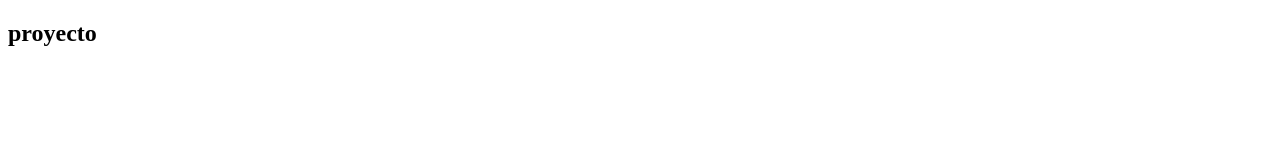
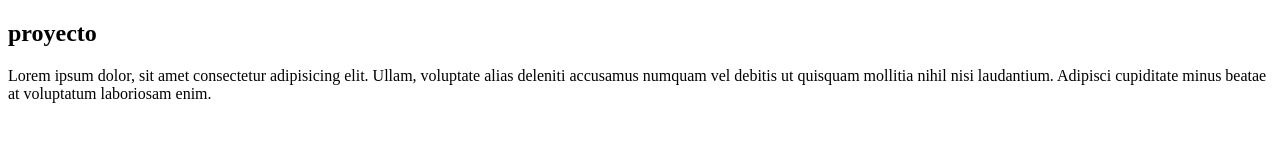
Before and after one commit to impacevanend/proyectoBootstrapCinco, a plain HTML site: page index.html in a window 1280 px wide. Drawn offline with Linux system fonts and the light colour scheme.

Commit message:
texto de inicio

```diff
--- a/index.html
+++ b/index.html
@@ -8,6 +8,7 @@
 </head>
 <body>
     <h2>proyecto</h2>
+    <p>Lorem ipsum dolor, sit amet consectetur adipisicing elit. Ullam, voluptate alias deleniti accusamus numquam vel debitis ut quisquam mollitia nihil nisi laudantium. Adipisci cupiditate minus beatae at voluptatum laboriosam enim.</p>
 
 </body>
 </html>
```
